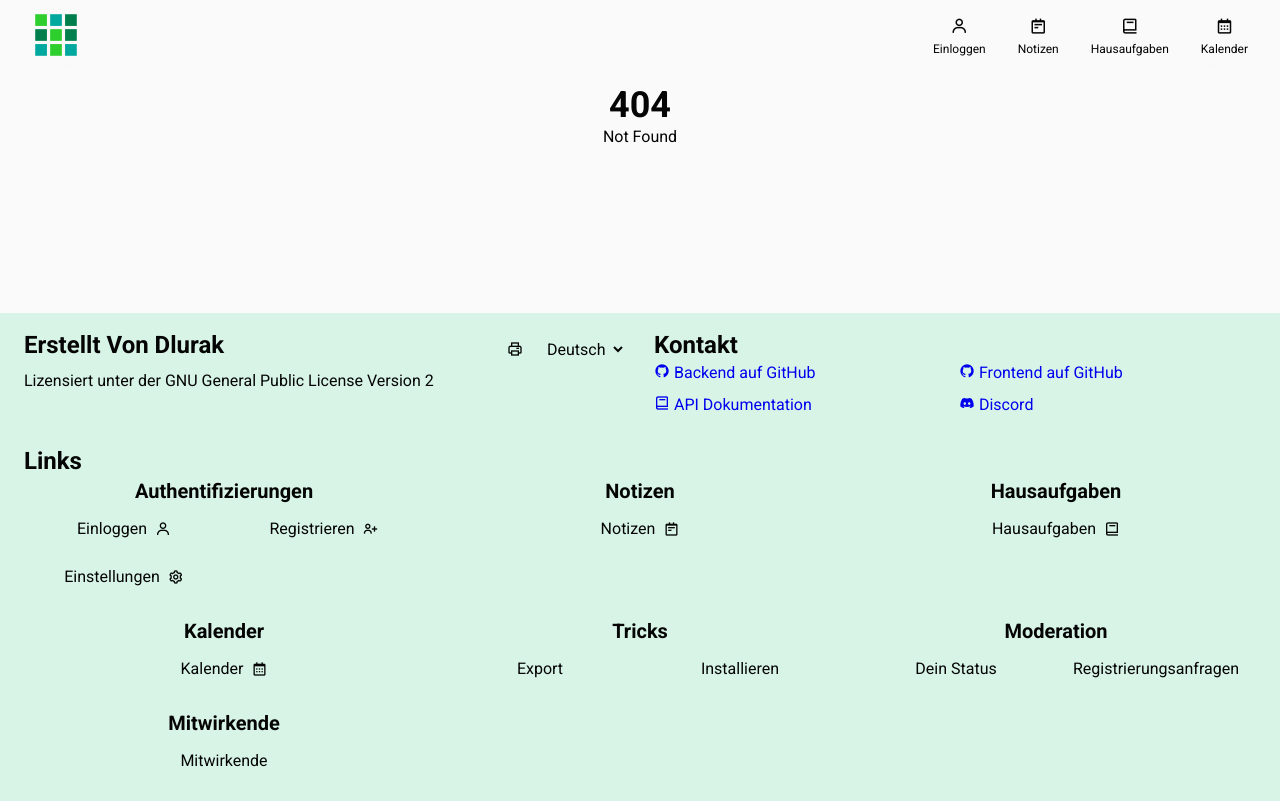
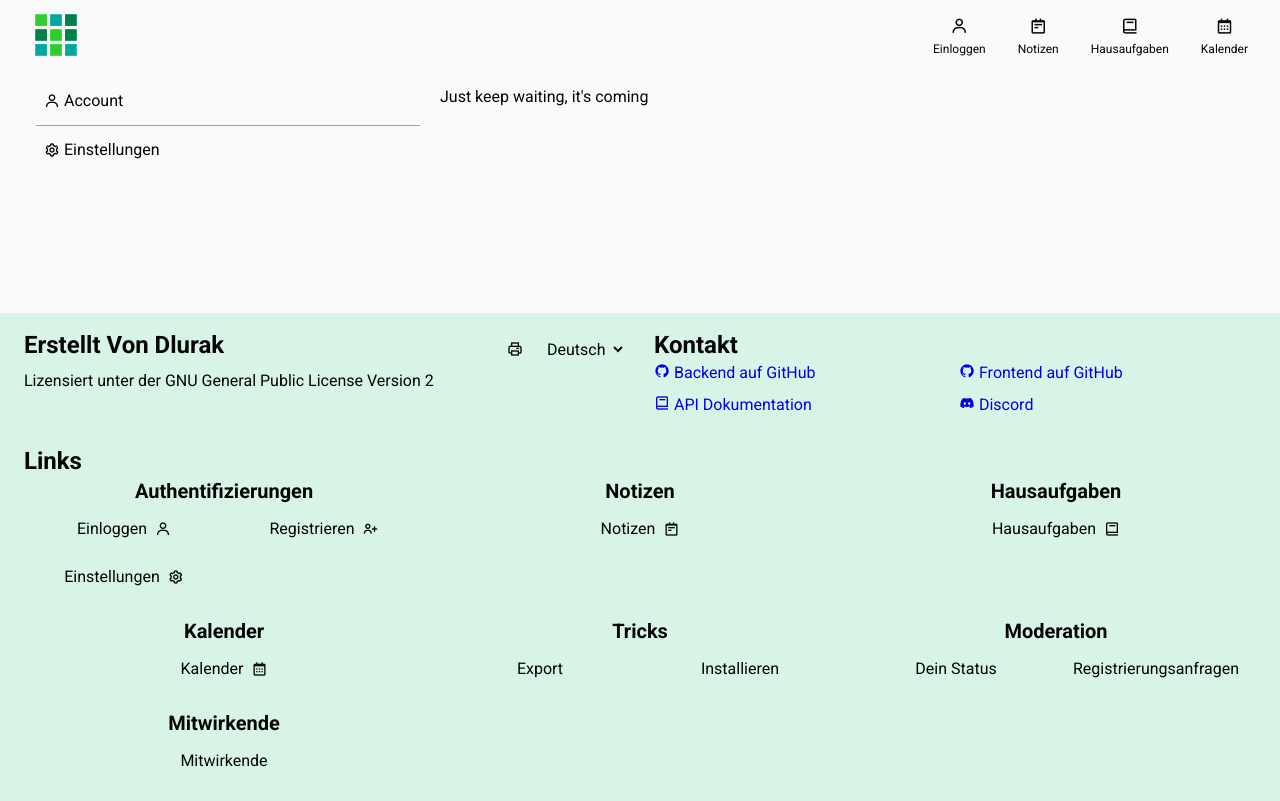
Before and after one commit to Dlurak/dloolFrontend, a SvelteKit app: page /settings/preferences in a window 1280 px wide. Before the commit this address had no page. Built offline with nearby package versions, Linux system fonts and the light colour scheme.

Commit message:
Improve the settings

```diff
--- a/src/languages/de.ts
+++ b/src/languages/de.ts
@@ -121,6 +121,11 @@ const de = {
 	'settings.password': 'Passwort',
 	'settings.password.tooltip': 'Das wird Dein neues Passwort sein, bitte wähle ein sicheres!',
 	'settings.save': 'Speichern',
+	'settings.account': 'Account',
+	'settings.preferences': 'Einstellungen',
+	'settings.selectSpecificSection':
+		'Wähle links eine spezifische Sektion aus, um die Einstellungen zu ändern.',
+
 	'printing.footer': 'Dein kollaboratives Hausaufgabenheft',
 	tricks: 'Tricks',
 	'tricks.export': 'Export',
--- a/src/languages/en.ts
+++ b/src/languages/en.ts
@@ -120,6 +120,10 @@ const en = {
 	'settings.password': 'Password',
 	'settings.password.tooltip': 'This will be your new password, please choose a secure one',
 	'settings.save': 'Save',
+	'settings.account': 'Account',
+	'settings.preferences': 'Preferences',
+	'settings.selectSpecificSection': 'Select a specific section on the left to change its settings',
+
 	'printing.footer': 'Your collaborative homework book',
 	tricks: 'Tricks',
 	'tricks.export': 'export',
--- a/src/lib/tricks/Download.svelte
+++ b/src/lib/tricks/Download.svelte
@@ -1,12 +1,10 @@
 <script lang="ts">
-	import { PUBLIC_API_URL } from '$env/static/public';
 	import I18n from '$lib/I18n.svelte';
 	import SubmitButton from '$lib/SubmitButton.svelte';
 	import Input from '$lib/auth/Input.svelte';
 	import SelectDataList from '$lib/auth/SelectDataList.svelte';
 	import { loadClasses } from '$lib/auth/loadClasses';
 	import { loadSchools } from '$lib/auth/loadSchools';
-	import { addToast } from '$lib/toast/addToast';
 	import { i } from '../../languages/i18n';
 	import { downloadHomework, type Option, type ResultType } from './downloadHomework';
 
--- /dev/null
+++ b/src/routes/settings/+layout.svelte
@@ -0,0 +1,67 @@
+<script lang="ts">
+	import { page } from '$app/stores';
+	import I18n from '$lib/I18n.svelte';
+	import QuickActionButton from '$lib/QuickActionButton.svelte';
+	import { i, type Token } from '../../languages/i18n';
+
+	type Link = {
+		name: Token;
+		uri: string;
+		'box-icon': string;
+	};
+
+	const links = [
+		{
+			name: 'settings.account',
+			uri: '/account',
+			'box-icon': 'bx-user'
+		},
+		'hr',
+		{
+			name: 'settings.preferences',
+			uri: '/preferences',
+			'box-icon': 'bx-cog'
+		}
+	] as const;
+
+	let isSubpage = false;
+
+	$: isSubpage = $page.url.pathname !== '/settings';
+</script>
+
+<div class="w-full grid md:grid-cols-[1fr,2fr] gap-2 grid-cols-1">
+	<ul class="flex flex-col gap-2 w-full px-3 md:flex" class:hidden={isSubpage}>
+		{#each links as link}
+			{#if link === 'hr'}
+				<hr class="border-gray-400 rounded-full" />
+			{:else}
+				<li
+					class="rounded-sm px-2 py-1 hover:bg-light-box dark:hover:bg-dark-box focus-within:bg-light-box dark:focus-within:bg-dark-box"
+				>
+					<a
+						href="/settings{link.uri}"
+						class="w-full h-full focus:outline-none text-light-text dark:text-dark-text hover:underline focus:underline flex items-center gap-1"
+					>
+						<i class="bx {link['box-icon']}" />
+						<I18n>
+							{i(link.name, {}, { transform: 'capitalize' })}
+						</I18n>
+					</a>
+				</li>
+			{/if}
+		{/each}
+	</ul>
+	<div class="w-full inline-block md:inline-block" class:hidden={!isSubpage}>
+		{#if isSubpage}
+			<div class="block md:hidden">
+				<QuickActionButton
+					iconName="bx-arrow-back"
+					on:click={() => {
+						history.back();
+					}}
+				/>
+			</div>
+		{/if}
+		<slot />
+	</div>
+</div>
--- a/src/routes/settings/+page.svelte
+++ b/src/routes/settings/+page.svelte
@@ -1,144 +1,7 @@
-<script lang="ts">
-	import { PUBLIC_API_URL } from '$env/static/public';
-	import LoginInput from '$lib/auth/Input.svelte';
-	import CentralFormBox from '$lib/CentralFormBox.svelte';
-	import SubmitButton from '$lib/SubmitButton.svelte';
-	import { onMount } from 'svelte';
-	import { i, type Token } from '../../languages/i18n';
+<script>
 	import I18n from '$lib/I18n.svelte';
-	import { network, title } from '../stores';
-	import { addToast } from '$lib/toast/addToast';
-	import { goto } from '$app/navigation';
-
-	title.set('settings.settings');
-
-	let successText: Token | undefined = undefined;
-	let errorText: Token | undefined = undefined;
-
-	let username = '';
-	let name = '';
-	let password = '';
-
-	let disabled = true;
-
-	let deleteDisabled = false;
-
-	// make it true once at least one field is filled
-	$: disabled = !(username || name || password) || $network === 'offline';
-	$: deleteDisabled = $network === 'offline';
-
-	onMount(() => {
-		const tokenExpiresString = localStorage.getItem('tokenExpires');
-		const tokenExpires = tokenExpiresString ? Number(tokenExpiresString) : 0;
-
-		const isTokenExpired = new Date().getTime() > tokenExpires;
-
-		if (isTokenExpired) {
-			window.location.href = '/login?redirect=/settings';
-		}
-	});
 </script>
 
-<CentralFormBox
-	title="settings.settings"
-	{errorText}
-	{successText}
-	onSubmit={(e) => {
-		e.preventDefault();
-
-		let body = {};
-
-		// @ts-ignore
-		if (username) body.username = username;
-		// @ts-ignore
-		if (name) body.name = name;
-		// @ts-ignore
-		if (password) body.password = password;
-
-		fetch(PUBLIC_API_URL + '/auth/me', {
-			method: 'PATCH',
-			headers: {
-				'Content-Type': 'application/json',
-				Authorization: 'Bearer ' + localStorage.getItem('token')
-			},
-			body: JSON.stringify(body)
-		}).then((res) => {
-			console.log(res);
-			if (res.status === 200) {
-				successText = 'settings.success';
-				localStorage.removeItem('token');
-				localStorage.removeItem('tokenExpires');
-				deleteDisabled = true;
-
-				setTimeout(() => {
-					window.location.href = '/login';
-				}, 5 * 1000);
-			} else {
-				errorText = 'settings.error';
-			}
-		});
-	}}
->
-	<I18n>
-		<LoginInput
-			name={i('settings.username')}
-			type="text"
-			tooltip={i('settings.username.tooltip')}
-			bind:value={username}
-		/>
-		<LoginInput
-			name={i('settings.name')}
-			type="text"
-			tooltip={i('settings.name.tooltip')}
-			bind:value={name}
-		/>
-		<LoginInput
-			name={i('settings.password')}
-			type="password"
-			newPassword={true}
-			tooltip={i('settings.password.tooltip')}
-			bind:value={password}
-		/>
-		<SubmitButton value={i('settings.save')} {disabled} />
-		<SubmitButton
-			value={i('account.delete')}
-			disabled={deleteDisabled}
-			colour="red"
-			onClick={(e) => {
-				e.preventDefault();
-				const token = localStorage.getItem('token');
-
-				if (!confirm(i('account.delete.confirm.1'))) return;
-				if (!confirm(i('account.delete.confirm.2'))) return;
-
-				fetch(PUBLIC_API_URL + '/auth/me', {
-					method: 'DELETE',
-					headers: {
-						'Content-Type': 'application/json',
-						Authorization: 'Bearer ' + token
-					}
-				})
-					.then((res) => {
-						if (res.ok) {
-							localStorage.removeItem('token');
-							localStorage.removeItem('tokenExpires');
-
-							addToast({
-								type: 'success',
-								content: 'toast.account.delete.success',
-								duration: 5000
-							});
-
-							goto('/');
-						} else throw new Error();
-					})
-					.catch(() => {
-						addToast({
-							type: 'error',
-							content: 'toast.account.delete.error'
-						});
-					});
-			}}
-		/>
-	</I18n>
-</CentralFormBox>
+<div class="h-full flex justify-center items-center">
+	<p><I18n key="settings.selectSpecificSection" /></p>
+</div>
--- /dev/null
+++ b/src/routes/settings/account/+page.svelte
@@ -0,0 +1,147 @@
+<script lang="ts">
+	import { PUBLIC_API_URL } from '$env/static/public';
+	import LoginInput from '$lib/auth/Input.svelte';
+	import CentralFormBox from '$lib/CentralFormBox.svelte';
+	import SubmitButton from '$lib/SubmitButton.svelte';
+	import { onMount } from 'svelte';
+	import { i, type Token } from '../../../languages/i18n';
+	import I18n from '$lib/I18n.svelte';
+	import { network, title } from '../../stores';
+	import { addToast } from '$lib/toast/addToast';
+	import { goto } from '$app/navigation';
+	import { page } from '$app/stores';
+
+	title.set('settings.settings');
+
+	let successText: Token | undefined = undefined;
+	let errorText: Token | undefined = undefined;
+
+	let username = '';
+	let name = '';
+	let password = '';
+
+	let disabled = true;
+
+	let deleteDisabled = false;
+
+	// make it true once at least one field is filled
+	$: disabled = !(username || name || password) || $network === 'offline';
+	$: deleteDisabled = $network === 'offline';
+
+	onMount(() => {
+		const tokenExpiresString = localStorage.getItem('tokenExpires');
+		const tokenExpires = tokenExpiresString ? Number(tokenExpiresString) : 0;
+
+		const isTokenExpired = new Date().getTime() > tokenExpires;
+
+		if (isTokenExpired) {
+			const redirectUri = $page.url.pathname + $page.url.search;
+			const newUrl = '/login?redirect=' + redirectUri;
+			window.location.href = newUrl;
+		}
+	});
+</script>
+
+<CentralFormBox
+	title="settings.settings"
+	{errorText}
+	{successText}
+	onSubmit={(e) => {
+		e.preventDefault();
+
+		let body = {};
+
+		// @ts-ignore
+		if (username) body.username = username;
+		// @ts-ignore
+		if (name) body.name = name;
+		// @ts-ignore
+		if (password) body.password = password;
+
+		fetch(PUBLIC_API_URL + '/auth/me', {
+			method: 'PATCH',
+			headers: {
+				'Content-Type': 'application/json',
+				Authorization: 'Bearer ' + localStorage.getItem('token')
+			},
+			body: JSON.stringify(body)
+		}).then((res) => {
+			console.log(res);
+			if (res.status === 200) {
+				successText = 'settings.success';
+				localStorage.removeItem('token');
+				localStorage.removeItem('tokenExpires');
+				deleteDisabled = true;
+
+				setTimeout(() => {
+					window.location.href = '/login';
+				}, 5 * 1000);
+			} else {
+				errorText = 'settings.error';
+			}
+		});
+	}}
+>
+	<I18n>
+		<LoginInput
+			name={i('settings.username')}
+			type="text"
+			tooltip={i('settings.username.tooltip')}
+			bind:value={username}
+		/>
+		<LoginInput
+			name={i('settings.name')}
+			type="text"
+			tooltip={i('settings.name.tooltip')}
+			bind:value={name}
+		/>
+		<LoginInput
+			name={i('settings.password')}
+			type="password"
+			newPassword={true}
+			tooltip={i('settings.password.tooltip')}
+			bind:value={password}
+		/>
+		<SubmitButton value={i('settings.save')} {disabled} />
+		<SubmitButton
+			value={i('account.delete')}
+			disabled={deleteDisabled}
+			colour="red"
+			onClick={(e) => {
+				e.preventDefault();
+				const token = localStorage.getItem('token');
+
+				if (!confirm(i('account.delete.confirm.1'))) return;
+				if (!confirm(i('account.delete.confirm.2'))) return;
+
+				fetch(PUBLIC_API_URL + '/auth/me', {
+					method: 'DELETE',
+					headers: {
+						'Content-Type': 'application/json',
+						Authorization: 'Bearer ' + token
+					}
+				})
+					.then((res) => {
+						if (res.ok) {
+							localStorage.removeItem('token');
+							localStorage.removeItem('tokenExpires');
+
+							addToast({
+								type: 'success',
+								content: 'toast.account.delete.success',
+								duration: 5000
+							});
+
+							goto('/');
+						} else throw new Error();
+					})
+					.catch(() => {
+						addToast({
+							type: 'error',
+							content: 'toast.account.delete.error'
+						});
+					});
+			}}
+		/>
+	</I18n>
+</CentralFormBox>
--- /dev/null
+++ b/src/routes/settings/preferences/+page.svelte
@@ -0,0 +1,3 @@
+<div>
+	<p>Just keep waiting, it's coming</p>
+</div>
```
